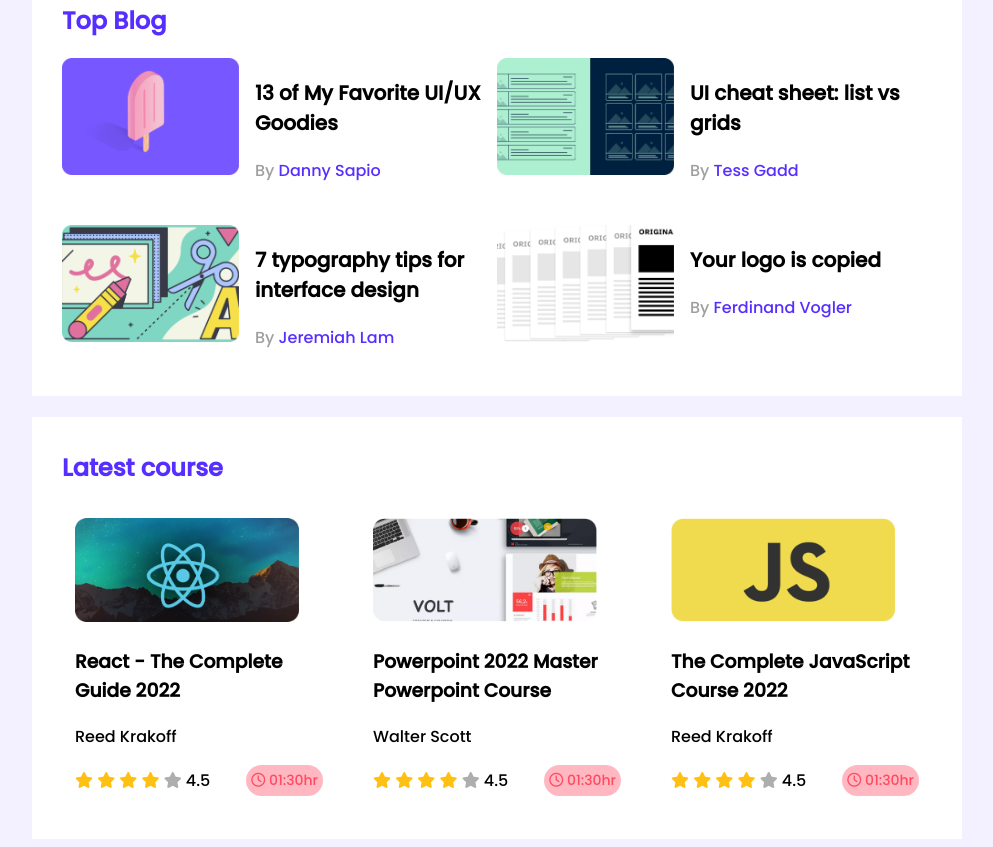
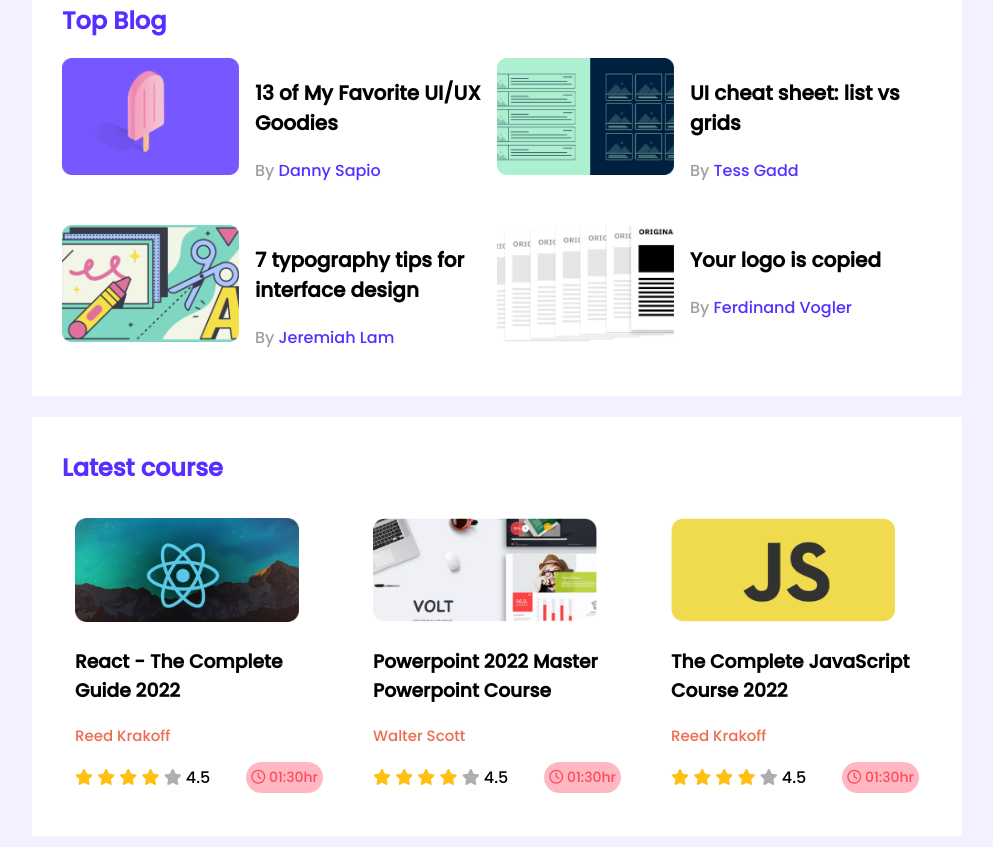
Before and after one commit to Hasanat902/leader-board-css3, a plain HTML site: page index.html in a window 1280 px wide. Shown: the part 423-1270 px from the top of the page, without its empty margins (143-1136 px from the left). Drawn offline with Linux system fonts and the light colour scheme.

Commit message:
last commit

```diff
--- a/styles/style.css
+++ b/styles/style.css
@@ -135,6 +135,10 @@ hr{
     width: 224px;
     height: 104px;
 }
+.course-author{
+    font-size: 15px;
+    color: #ED6B4F;
+}
 .course-info{
     display: flex;
     align-items: center;
```
